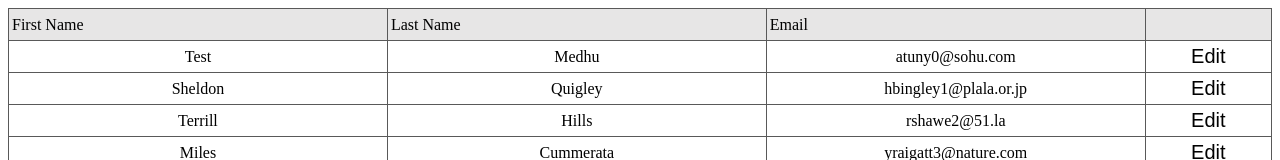
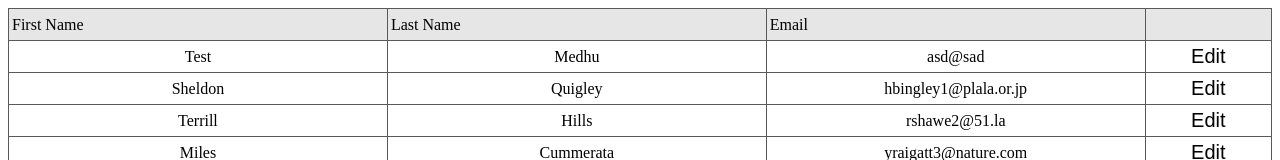
Before and after one commit to Lobovem/Task-form-user-edit-api, a React (Create React App) app: page / in a window 1280 px wide. Shown: the top 160 px of the page. Built offline with nearby package versions, Linux system fonts and the light colour scheme; data requests are answered from the project's data file.

Commit message:
I maked all form. Will make refactoring code

```diff
--- a/db.json
+++ b/db.json
@@ -5,20 +5,20 @@
       "firstName": "Test",
       "lastName": "Medhu",
       "maidenName": "Smitham",
-      "age": 24,
-      "gender": "female",
-      "email": "atuny0@sohu.com",
-      "phone": "000-000-1111",
+      "age": 33,
+      "gender": "male",
+      "email": "asd@sad",
+      "phone": "+380 99 25 00 155",
       "username": "atuny0",
       "password": "9uQFF1Lh",
-      "birthDate": "1999-01-01",
+      "birthDate": "1990-01-01",
       "image": "https://robohash.org/hicveldicta.png",
-      "bloodGroup": "AB+",
+      "bloodGroup": "AB-",
       "height": 189,
       "weight": 75.4,
       "eyeColor": "Red",
       "hair": {
-        "color": "Black",
+        "color": "Brown",
         "type": "Strands"
       },
       "domain": "slashdot.org",
@@ -72,7 +72,7 @@
       "age": 28,
       "gender": "male",
       "email": "hbingley1@plala.or.jp",
-      "phone": "+7 813 117 7139",
+      "phone": "+380992500155",
       "username": "hbingley1",
       "password": "CQutx25i8r",
       "birthDate": "2003-08-02",
@@ -133,7 +133,7 @@
       "age": 38,
       "gender": "male",
       "email": "rshawe2@51.la",
-      "phone": "+63 739 292 7942",
+      "phone": "+63 739 292 79411",
       "username": "rshawe2",
       "password": "OWsTbMUgFc",
       "birthDate": "1992-12-30",
@@ -194,7 +194,7 @@
       "age": 49,
       "gender": "male",
       "email": "yraigatt3@nature.com",
-      "phone": "+86 461 145 4186",
+      "phone": "+86 461 145 4180",
       "username": "yraigatt3",
       "password": "sRQxjPfdS",
       "birthDate": "1969-01-16",
--- a/src/App.js
+++ b/src/App.js
@@ -6,7 +6,7 @@ import { fetchUsers, saveUser } from './api';
 function App() {
   const [users, setUsers] = useState([]);
   const [userEdit, setUserEdit] = useState(null);
-  const [userBackup, setUserBackup] = useState(null);
+  const [userReset, setUserReset] = useState(null);
   const [loading, setLoading] = useState(true);
   const [updateUserAge, setUpdateUserAge] = useState(false);
 
@@ -27,7 +27,7 @@ function App() {
         setUsers={setUsers}
         userEdit={userEdit}
         setUserEdit={setUserEdit}
-        userBackup={userBackup}
+        userReset={userReset}
         setLoading={setLoading}
         saveUser={saveUser}
         fetchUsers={fetchUsers}
@@ -36,10 +36,10 @@ function App() {
       />
       <Table
         users={users}
+        userEdit={userEdit}
         setUserEdit={setUserEdit}
-        userEdit={userEdit}
-        setUserBackup={setUserBackup}
-        userBackup={userBackup}
+        userReset={userReset}
+        setUserReset={setUserReset}
       />
     </>
   );
--- a/src/components/Form/Form.jsx
+++ b/src/components/Form/Form.jsx
@@ -1,6 +1,6 @@
 import './Form.scss'
 
-export function Form({  setUsers, userEdit, setUserEdit, userBackup, setLoading, saveUser, fetchUsers, updateUserAge, setUpdateUserAge}) {
+export function Form({  setUsers, userEdit, setUserEdit, userReset, setLoading, saveUser, fetchUsers, updateUserAge, setUpdateUserAge}) {
 
   const handleSubmit = (e) => {
     e.preventDefault();
@@ -21,21 +21,12 @@ export function Form({  setUsers, userEdit, setUserEdit, userBackup, setLoading,
 
   };
 
-  //   const usersChanged = users.map((user) => {
-  //     if (user.id === userEdit.id) {
-  //       return userEdit;
-  //     }
-  //     return user;
-  //   });
-  //   setUsers(usersChanged);
-  //   setUserEdit(null);
-
   const handleChange = (e) => {
     setUserEdit({ ...userEdit, [e.target.name]: e.target.value });
   };
 
-  const handleChangeAge = (hairColor) =>{
-    setUserEdit({...userEdit.hair, hairColor})
+  const handleHairChange = (color)=> {
+    setUserEdit({...userEdit, hair:{...userEdit.hair,color}})
   }
 
   const handleUpdateUserAge = () => {
@@ -47,13 +38,12 @@ export function Form({  setUsers, userEdit, setUserEdit, userBackup, setLoading,
       <form className="form" onSubmit={handleSubmit}>
         <h2 className="form__title">User editor:</h2>
 
-
         <label htmlFor='firstName'>FirstName:</label>
         <input
           className="form__input"
           type="text"
           name="firstName"
-          id="firstname"
+          id="firstName"
           placeholder="First Name"
           required
           value={userEdit.firstName}
@@ -84,18 +74,6 @@ export function Form({  setUsers, userEdit, setUserEdit, userBackup, setLoading,
           onChange={handleChange}
         />
 
-          <label htmlFor='age'>Age:</label>
-        <input
-          className="form__input"
-          type="number"
-          name="age"
-          id="age"
-          placeholder="Age"
-          required
-          value={userEdit.age}
-          onChange={handleChange}
-        />
-
           <label htmlFor='password'>Password:</label>
           <input
             className="form__input"
@@ -109,7 +87,10 @@ export function Form({  setUsers, userEdit, setUserEdit, userBackup, setLoading,
           />
 
             <label htmlFor='birthDate'>Birthday:</label>
-            <label htmlFor='birthDate'>Update user age <input type="checkbox" checked={updateUserAge} onChange={handleUpdateUserAge}/></label>
+            <label htmlFor='birthDate'>Update user age
+            <input type="checkbox" checked={updateUserAge} onChange={handleUpdateUserAge}/>
+            </label>
+
             <input
             className="form__input"
             type="date"
@@ -121,28 +102,27 @@ export function Form({  setUsers, userEdit, setUserEdit, userBackup, setLoading,
             onChange={handleChange}
           />
 
-
-
          <label htmlFor='phone'>Phone:</label>
          <input
           className="form__input"
           type="tel"
           name="phone"
           id="phone"
-          placeholder="111-111-1111"
+          placeholder="+00 000 00 00 000"
           required
-          // pattern="[0-9]{3}-[0-9]{3}-[0-9]{4}"
+          pattern = "[+, 0-9]{13,17}"
+          title="+00 000 00 00 000"
+          minLength="13"
+          maxLength="17"
           value={userEdit.phone}
           onChange={handleChange}
         />
 
 <div className='form__input-gender'>
-
           <input
             className="form__input"
             type="radio"
             name="gender"
-
             placeholder="Gender"
             required
             value='male'
@@ -155,7 +135,6 @@ export function Form({  setUsers, userEdit, setUserEdit, userBackup, setLoading,
             className="form__input"
             type="radio"
             name="gender"
-
             placeholder="Gender"
             required
             value='female'
@@ -189,8 +168,8 @@ export function Form({  setUsers, userEdit, setUserEdit, userBackup, setLoading,
             <option value='AB-'>AB RhD negative (AB-)</option>
             </select>
 
-<label htmlFor="hairsColor">Choose a flavor:</label>
-<input list="hairColor" id="hairsColor" name="hair.color" value={userEdit.hair.color} onChange={(e) => handleChangeAge(e.target.value)}/>
+<label htmlFor="hairsColor">Choose color hair:</label>
+<input list="hairColor" id="hairsColor" value={userEdit.hair.color} onChange={(e) => handleHairChange(e.target.value)}/>
 
 <datalist id="hairColor">
     <option value="Brown"/>
@@ -214,7 +193,7 @@ export function Form({  setUsers, userEdit, setUserEdit, userBackup, setLoading,
             Submit
           </button>
 
-          <button onClick={() => setUserEdit(userBackup)} className="form__button" type="reset">
+          <button onClick={() => setUserEdit(userReset)} className="form__button" type="reset">
             Reset
           </button>
 
--- a/src/components/Table/Table.jsx
+++ b/src/components/Table/Table.jsx
@@ -1,6 +1,6 @@
 import './Table.scss'
 
-export function Table({ setUserEdit, users, userBackup,setUserBackup }) {
+export function Table({ setUserEdit, users, setUserReset }) {
   return (
     <>
       <table className="table">
@@ -21,7 +21,7 @@ export function Table({ setUserEdit, users, userBackup,setUserBackup }) {
                 <button
                   onClick={() => {
                     setUserEdit(user);
-                    setUserBackup(user)
+                    setUserReset(user)
                   }}
                   className="table__button"
                 >
```
